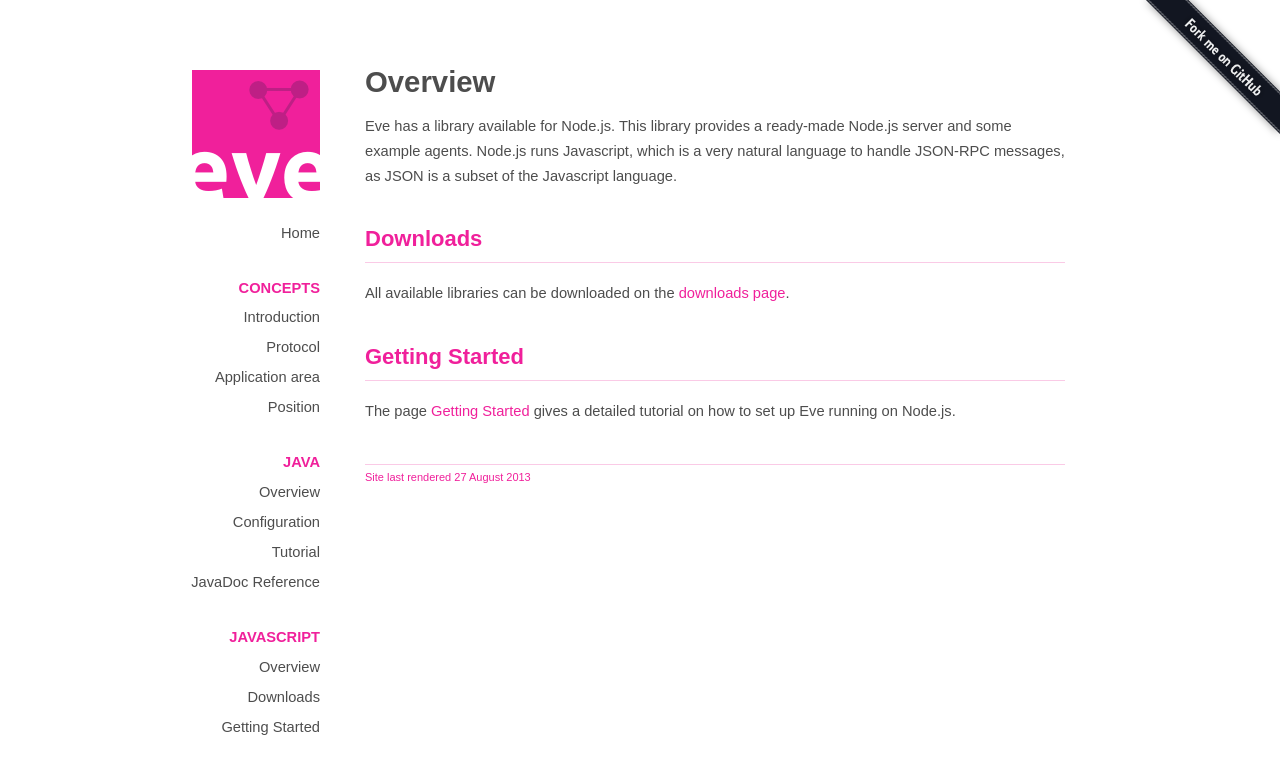
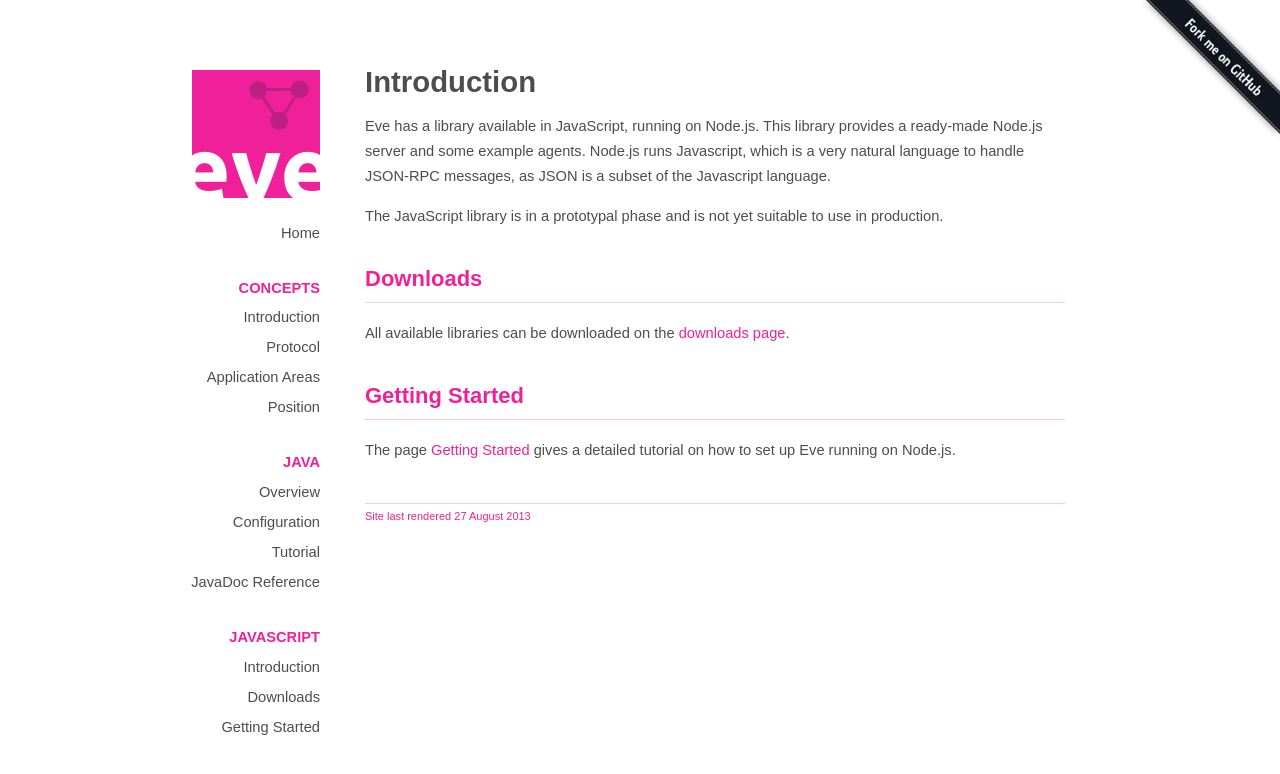
Before and after one commit to almende/eve, a Jekyll site: the page built from implementations/javascript/introduction.md, in a window 1280 px wide. Shown: the top 774 px of the page. Built offline with Jekyll 4.4.1, drawn with Linux system fonts in a browser that asks for light colours.

Commit message:
Fixed the links and downloads in the JavaScript section

```diff
--- a/_layouts/default.html
+++ b/_layouts/default.html
@@ -30,7 +30,7 @@
                 <ul>
                     <li>
                         <ul>
-                            <li><a class="nav" href="index.html">Home</a></li>
+                            <li><a class="nav" href="/eve/index.html">Home</a></li>
                         </ul>
                     </li>
                     <li>
@@ -38,7 +38,7 @@
                         <ul>
                             <li><a class="nav" href="/eve/concepts/introduction.html">Introduction</a></li>
                             <li><a class="nav" href="/eve/concepts/protocol.html">Protocol</a></li>
-                            <li><a class="nav" href="/eve/concepts/application_area.html">Application area</a></li>
+                            <li><a class="nav" href="/eve/concepts/application_areas.html">Application Areas</a></li>
                             <li><a class="nav" href="/eve/concepts/position.html">Position</a></li>
                         </ul>
                     </li>
@@ -56,7 +56,7 @@
                     <li>
                         JavaScript
                         <ul>
-                            <li><a class="nav" href="/eve/implementations/javascript/overview.html">Overview</a></li>
+                            <li><a class="nav" href="/eve/implementations/javascript/introduction.html">Introduction</a></li>
                             <li><a class="nav" href="/eve/implementations/javascript/downloads.html">Downloads</a></li>
                             <li><a class="nav" href="/eve/implementations/javascript/gettingstarted.html">Getting Started</a></li>
                         </ul>
--- a/implementations/javascript/overview.md
+++ b/implementations/javascript/introduction.md
@@ -1,23 +1,26 @@
 ---
 layout: default
-title: Overview
+title: Introduction
 ---
 
-# Overview
+# Introduction
 
-Eve has a library available for Node.js.
+Eve has a library available in JavaScript, running on Node.js.
 This library provides a ready-made Node.js server and some example agents.
 Node.js runs Javascript, which is a very natural language to handle
 JSON-RPC messages, as JSON is a subset of the Javascript language.
+
+The JavaScript library is in a prototypal phase and is not yet suitable
+to use in production.
 
 
 ## Downloads {#downloads}
 
 All available libraries can be downloaded on the
-[downloads page](nodejs_downloads.html).
+[downloads page](downloads.html).
 
 
 ## Getting Started {#gettingstarted}
 
-The page [Getting Started](nodejs_gettingstarted.html) gives a detailed tutorial
+The page [Getting Started](gettingstarted.html) gives a detailed tutorial
 on how to set up Eve running on Node.js.
```
Also changed, not shown: implementations/javascript/downloads.md (+2 -9 lines), implementations/javascript/gettingstarted.md (+3 -2 lines), 1 other file.
